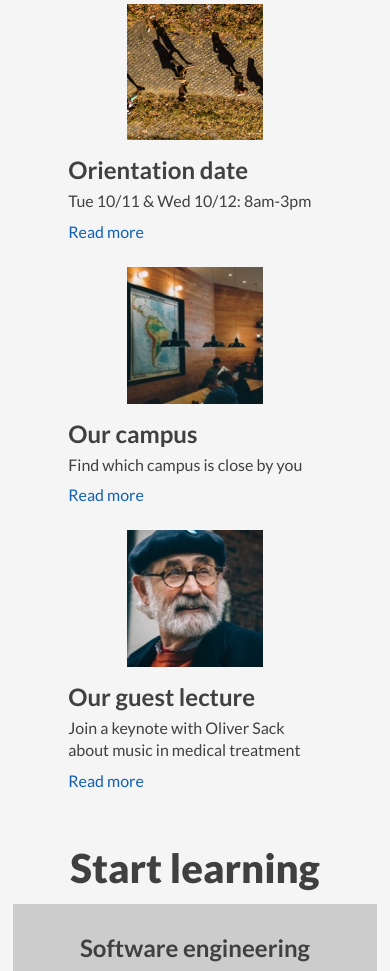
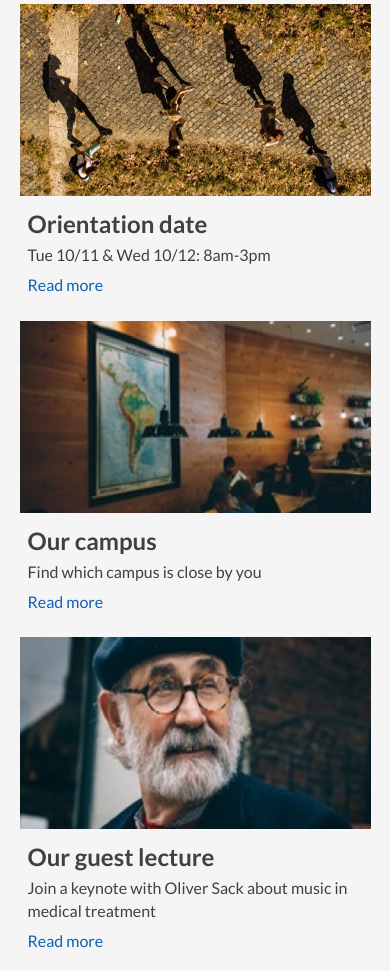
Before and after one commit to ogdomingo/colmar, a plain HTML site: page index.html in a window 390 px wide. Shown: the part 716-1687 px from the top of the page. Drawn offline with Linux system fonts and the light colour scheme; a web font is replaced by a local one.

Commit message:
Mobile version done

```diff
--- a/index.html
+++ b/index.html
@@ -9,6 +9,8 @@
     <link href="https://fonts.googleapis.com/css?family=Bungee+Inline|Saira:300,400,700,900" rel="stylesheet">
   </head>
   <body>
+
+    <!-- Header -->
 
     <div class="header">
       <div class="desktop">
@@ -36,6 +38,8 @@
       </div>
     </div>
 
+    <!-- Banner Section -->
+
     <div class="banner">
       <div class="content">
         <div class="image-content">
@@ -49,8 +53,11 @@
       </div>
     </div>
 
+    <!-- Article Section -->
+
     <div class="container">
       <div class="articles">
+        <!--Main Article-->
         <div class="big">
           <img src="./resources/images/information-main.jpg" alt="">
           <h3>It doesn't hurt to keep practicing</h3>
@@ -58,9 +65,13 @@
           <h6>Emanuel, Sr Strategist at Hiring.com</h6>
         </div>
         <div class="small">
+          <!-- Article #1 -->
           <div class="article top">
             <div class="image-content">
               <img src="./resources/images/information-orientation.jpg" alt="">
+            </div>
+            <div class="image-content-mobile">
+              <img src="./resources/images/information-orientation-mobile.jpg">
             </div>
             <div class="text-content">
               <h4>Orientation date</h4>
@@ -68,9 +79,13 @@
               <p id="read">Read more</p>
             </div>
           </div>
+          <!-- Article #2 -->
           <div class="article">
             <div class="image-content">
-              <img src="./resources/images/information-campus.jpg" alt="">
+              <img src="./resources/images/information-campus.jpg">
+            </div>
+            <div class="image-content-mobile">
+              <img src="./resources/images/information-campus-mobile.jpg">
             </div>
             <div class="text-content">
               <h4>Our campus</h4>
@@ -78,9 +93,13 @@
               <p id="read">Read more</p>
             </div>
           </div>
+          <!-- Article #3 -->
           <div class="article last">
             <div class="image-content">
-              <img src="./resources/images/information-guest-lecture.jpg" alt="">
+              <img src="./resources/images/information-guest-lecture.jpg">
+            </div>
+            <div class="image-content-mobile">
+              <img src="./resources/images/information-guest-lecture-mobile.jpg">
             </div>
             <div class="text-content">
               <h4>Our guest lecture</h4>
@@ -92,10 +111,12 @@
       </div>
     </div>
 
+    <!-- Learning Section -->
+
     <div class="learning">
       <h3>Start learning</h3>
       <div class="courses">
-
+        <!-- Courses -->
           <div class="course">
             <div class="image-content">
               <img src="./resources/images/course-software.jpg" alt="">
@@ -157,6 +178,7 @@
             </div>
           </div>
       </div>
+      <!-- Courses - mobile -->
       <div class="mobile">
         <div class="course">
           <h4>Software engineering</h4>
@@ -178,6 +200,8 @@
         </div>
       </div>
     </div>
+
+    <!-- Exhibition Section -->
 
     <div class="exhibit">
       <h3>Thesis exhibit</h3>
@@ -215,6 +239,8 @@
       </div>
     </div>
 
+    <!--Footer -->
+
     <footer>
       <span id="copyright">© Colmar Academy. All rights reserved.</span>
       <div class="left">
--- a/resources/css/style.css
+++ b/resources/css/style.css
@@ -247,14 +247,28 @@ body {
   .small .article {
     flex-direction: column;
     align-items: center;
+    justify-content: center;
   }
 
-  .small .article .image-content {
-    width: 90%;
+  .small .image-content {
+    display: none;
   }
 
-  .article .image-content img {
+  .article img {
     width: 100%;
+    height: 12rem;
+  }
+
+  .articles .image-content-mobile {
+    display: flex !important;
+    width: 90%;
+    height: auto;
+    margin: 1rem;
+  }
+
+  .small .article .text-content {
+    width: 90% !important;
+    padding-left: 1rem;
   }
 
   .small .article.last {
@@ -293,6 +307,10 @@ body {
 }
 
 /*Small Articles Inside*/
+
+.articles .image-content-mobile {
+  display: none;
+}
 
 .articles .small {
   display: flex;
```
